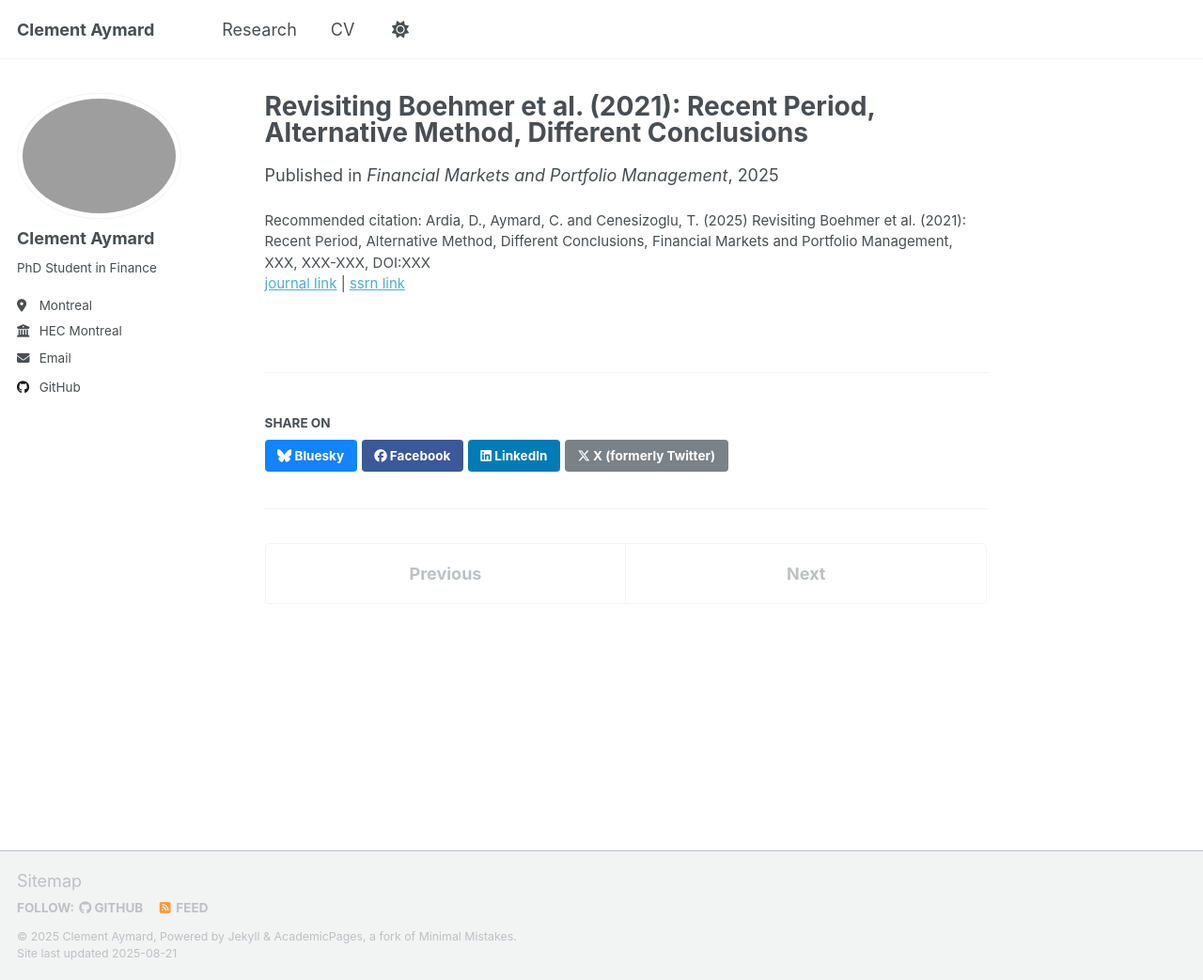
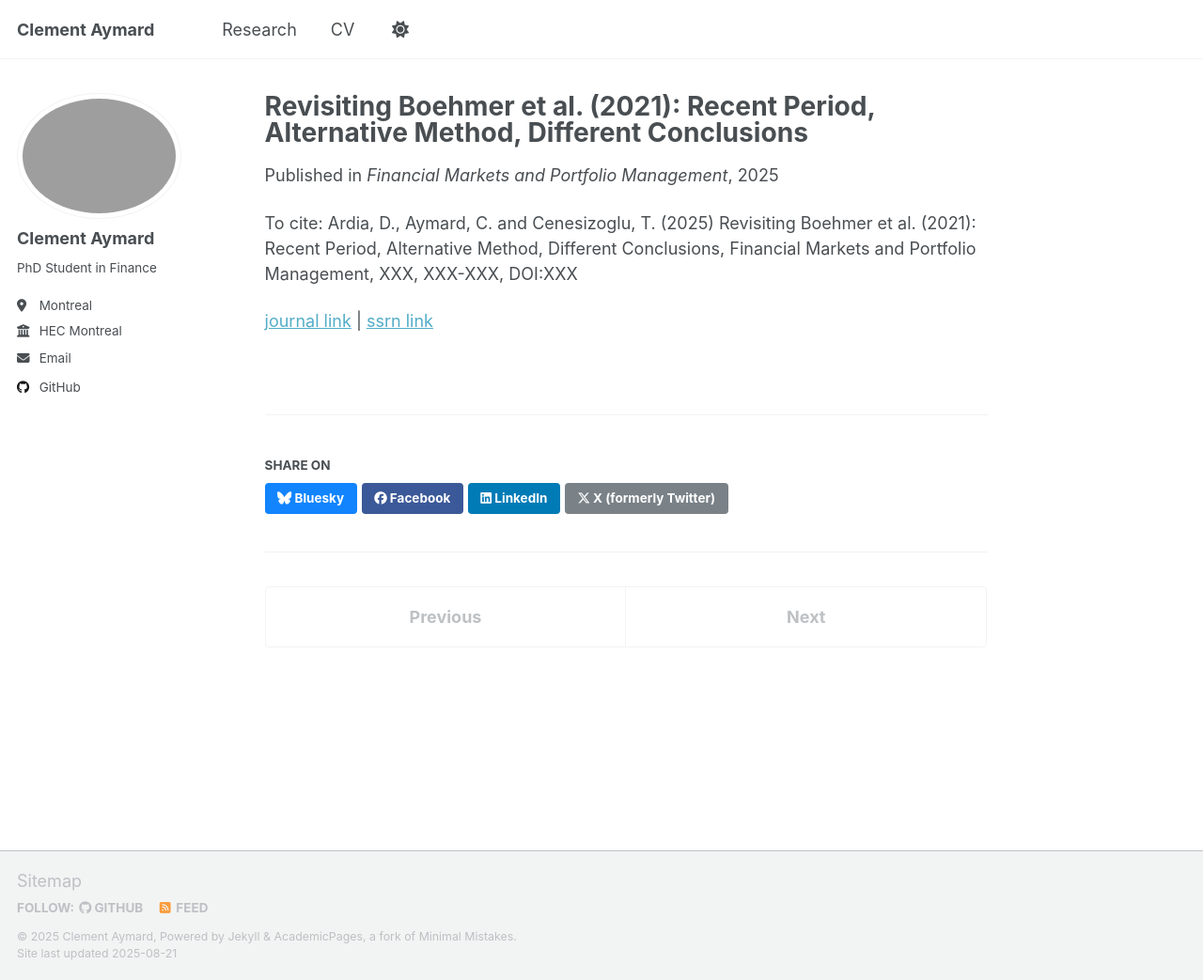
Before and after one commit to clemaymd/clemaymd.github.io, a Jekyll site: the page built from _publications/revisitbjzz_2025_ssrn.md, in a window 1280 px wide and 1043 px high. Shown: the whole window at 94% size. Built offline with Jekyll 4.4.1, drawn with Linux system fonts in a browser that asks for light colours; a script that is not in the unit is left out.

Commit message:
Update single.html

```diff
--- a/_layouts/single.html
+++ b/_layouts/single.html
@@ -48,11 +48,11 @@ layout: default
         {{ content }}
 
         {% if page.citation and page.paperurl and page.ssrnurl %}
-          <p style="font-size: smaller"> Recommended citation: {{ page.citation }} <br />
-          <a href="{{ page.paperurl }}">journal link</a> | <a href="{{ page.ssrnurl }}">ssrn link</a></p>
+          <p>To cite: {{ page.citation }} </p>
+          <p><a href="{{ page.paperurl }}">journal link</a> | <a href="{{ page.ssrnurl }}">ssrn link</a></p>
         {% elsif page.citation and page.ssrnurl %}
-          <p style="font-size: smaller"> Recommended citation: {{ page.citation }} <br />
-          <a href="{{ page.ssrnurl }}">ssrn link</a></p>
+          <p>To cite: {{ page.citation }} </p>
+          <p><a href="{{ page.ssrnurl }}">ssrn link</a></p>
         {% endif %}
 
         {% if page.link %}<div><a href="{{ page.link }}" class="btn">{{ site.data.ui-text[site.locale].ext_link_label | default: "Direct Link" }}</a></div>{% endif %}
```
